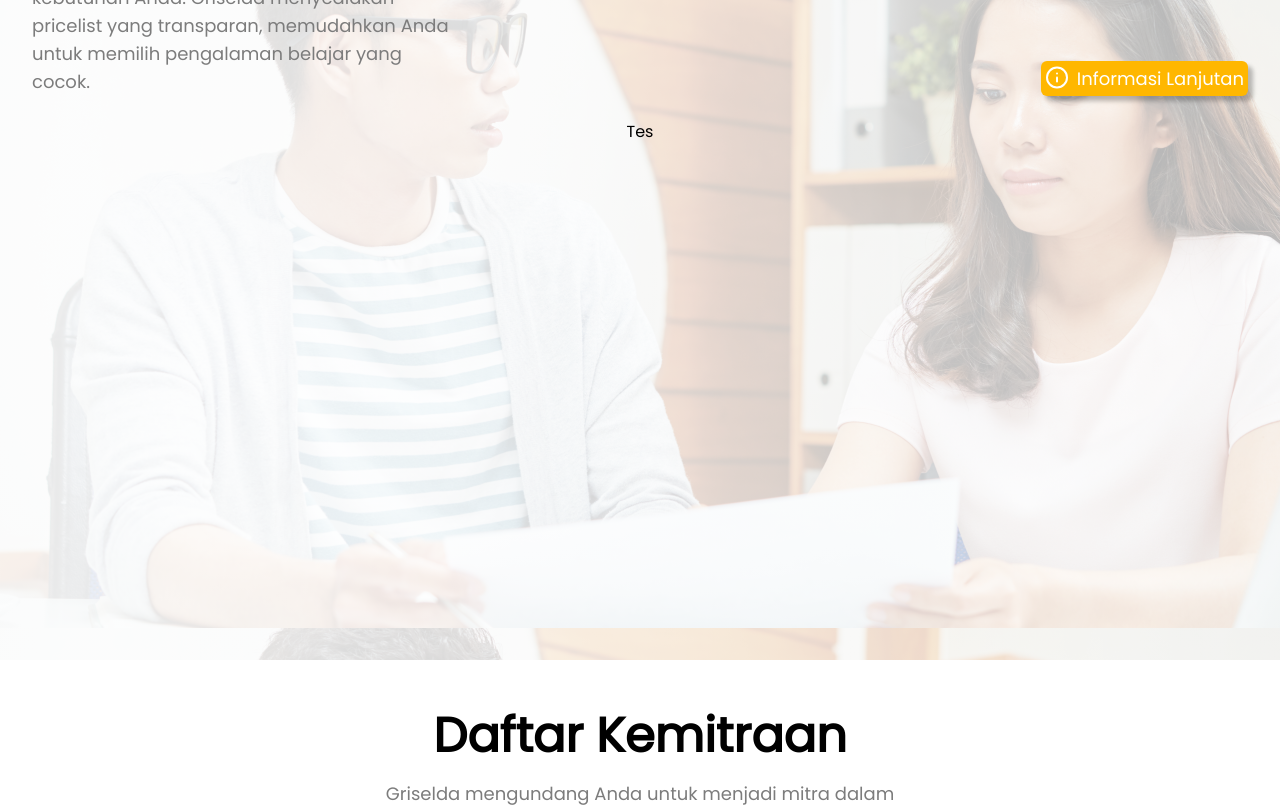
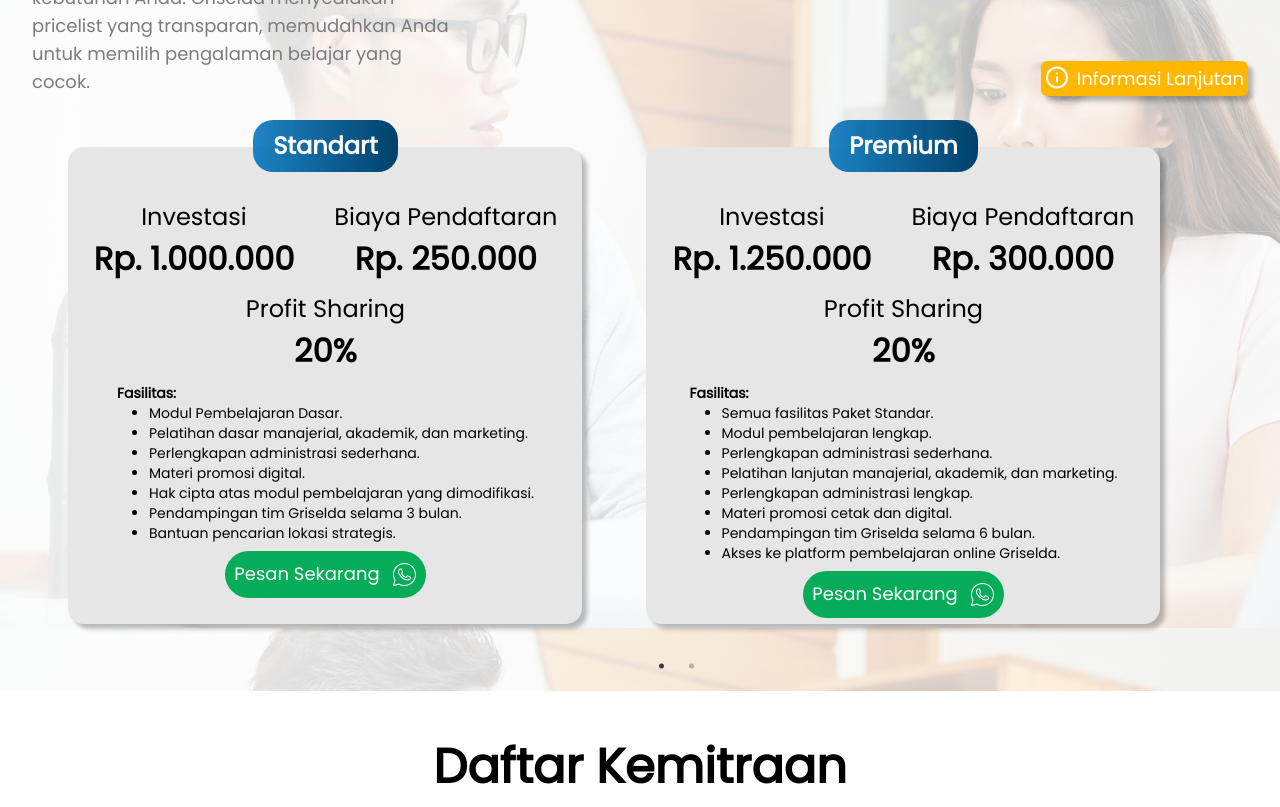
Before and after one commit to RozKoy/Bimbel-Griselda, a Next.js app: page /patner in a window 1280 px wide. Shown: the part 2540-3347 px from the top of the page. Built offline with nearby package versions, Linux system fonts and the light colour scheme.

Commit message:
Add component CardMitraPacket

```diff
--- a/src/components/landing-pages/Mitra/MitraPacketPages.tsx
+++ b/src/components/landing-pages/Mitra/MitraPacketPages.tsx
@@ -1,25 +1,25 @@
 import InfoIcon from "../Icons/InfoIcon";
 import * as React from "react";
-import { motion } from "framer-motion";
+import { Modal } from "flowbite-react";
 import Slider from "react-slick";
 import "slick-carousel/slick/slick.css";
 import "slick-carousel/slick/slick-theme.css";
+import CardMitraPacket from "../Murid/CardMitraPacket";
 
-const settings = {
-  className: " h-auto w-[95%]  sm:w-[90%]   ",
+var settings = {
+  className: " h-auto w-full pl-[3%]   sm:pl-[3%] sm:pr-[2%] ",
   dots: true,
-  autoplay: true,
-  speed: 2000,
-  autoplaySpeed: 2000,
-  slidesToShow: 3,
-  slidesToScroll: 3,
-
+  infinite: false,
+  speed: 500,
+  slidesToShow: 2,
+  slidesToScroll: 2,
+  initialSlide: 0,
   responsive: [
     {
       breakpoint: 1024,
       settings: {
-        slidesToShow: 4,
-        slidesToScroll: 4,
+        slidesToShow: 3,
+        slidesToScroll: 3,
         infinite: true,
         dots: true,
       },
@@ -35,179 +35,53 @@ const settings = {
     {
       breakpoint: 480,
       settings: {
-        slidesToShow: 2,
-        slidesToScroll: 2,
+        rows: 1,
+        slidesToShow: 1,
+        slidesToScroll: 1,
       },
     },
   ],
 };
 
 export default function MitraPacketPages() {
-  // array variabel kelas
-  const kelas: string[] = ["TK", "SD", "SMP", "SMA"];
-
-  //useState variable to handle button color
-  const [activeButton, setActiveButton] = React.useState<string>("TK");
-
-  //   const kelasTK = [
-  //     {
-  //       id: 1,
-  //       title: "Calistung",
-  //       status: "online",
-  //       price: "Rp.50.000",
-  //       url: "https://wa.me/6282233216825?text=Halo+kak+saya+untuk+membeli+paket+bimbel+griselda+jenjang+kelas+TK+dengan+paket+Calistung+Online+tolong+beri+info+selengkapnya",
-  //     },
-  //     {
-  //       id: 2,
-  //       title: "International",
-  //       status: "online",
-  //       price: "Rp.60.000",
-  //       url: "https://wa.me/6282233216825?text=Halo+kak+saya+untuk+membeli+paket+bimbel+griselda+jenjang+kelas+TK+dengan+paket+International+Online+tolong+beri+info+selengkapnya",
-  //     },
-  //     {
-  //       id: 3,
-  //       title: "Calistung",
-  //       status: "offline",
-  //       price: "Rp.60.000",
-  //       url: "https://wa.me/6282233216825?text=Halo+kak+saya+untuk+membeli+paket+bimbel+griselda+jenjang+kelas+TK+dengan+paket+Calistung+Offline+tolong+beri+info+selengkapnya",
-  //     },
-  //     {
-  //       id: 4,
-  //       title: "International",
-  //       status: "offline",
-  //       price: "Rp.60.000",
-  //       url: "https://wa.me/6282233216825?text=Halo+kak+saya+untuk+membeli+paket+bimbel+griselda+jenjang+kelas+TK+dengan+paket+International+Offline+tolong+beri+info+selengkapnya",
-  //     },
-  //   ];
-
-  //   const kelasSD = [
-  //     {
-  //       id: 1,
-  //       title: "Kurikulum Nasional",
-  //       pricelist1: "Rp.70.000",
-  //       pricelist2: "Rp.75.000",
-  //       pricelist3: "Rp.80.000",
-  //       pricelist4: "Rp.85.000",
-  //       url: "https://wa.me/6282233216825?text=Halo+kak+saya+untuk+membeli+paket+bimbel+griselda+jenjang+kelas+SD+dengan+paket+Kurikulum+Nasional+tolong+beri+info+selengkapnya",
-  //     },
-  //     {
-  //       id: 2,
-  //       title: "Kurikulum International",
-  //       pricelist1: "Rp.80.000",
-  //       pricelist2: "Rp.85.000",
-  //       pricelist3: "Rp.90.000",
-  //       pricelist4: "Rp.95.000",
-  //       url: "https://wa.me/6282233216825?text=Halo+kak+saya+untuk+membeli+paket+bimbel+griselda+jenjang+kelas+SD+dengan+paket+Kurikulum+Internasional+tolong+beri+info+selengkapnya",
-  //     },
-  //     {
-  //       id: 3,
-  //       title: "Olimpiade",
-  //       pricelist1: "Rp.85.000",
-  //       pricelist2: "Rp.90.000",
-  //       pricelist3: "Rp.95.000",
-  //       pricelist4: "Rp.100.000",
-  //       url: "https://wa.me/6282233216825?text=Halo+kak+saya+untuk+membeli+paket+bimbel+griselda+jenjang+kelas+SD+dengan+paket+Olimpiade+tolong+beri+info+selengkapnya",
-  //     },
-  //     {
-  //       id: 4,
-  //       title: "Intensif English Class",
-  //       pricelist1: "Rp.80.000",
-  //       pricelist2: "Rp.85.000",
-  //       pricelist3: "Rp.90.000",
-  //       pricelist4: "Rp.95.000",
-  //       url: "https://wa.me/6282233216825?text=Halo+kak+saya+untuk+membeli+paket+bimbel+griselda+jenjang+kelas+SD+dengan+paket+Intensif+English+Class+tolong+beri+info+selengkapnya",
-  //     },
-  //   ];
-
-  //   const kelasSMP = [
-  //     {
-  //       id: 1,
-  //       title: "Kurikulum Nasional",
-  //       pricelist1: "Rp.80.000",
-  //       pricelist2: "Rp.85.000",
-  //       pricelist3: "Rp.90.000",
-  //       pricelist4: "Rp.95.000",
-  //       url: "https://wa.me/6282233216825?text=Halo+kak+saya+untuk+membeli+paket+bimbel+griselda+jenjang+kelas+SMP+dengan+paket+Kurikulum+Nasional+tolong+beri+info+selengkapnya",
-  //     },
-  //     {
-  //       id: 2,
-  //       title: "Kurikulum International",
-  //       pricelist1: "Rp.90.000",
-  //       pricelist2: "Rp.95.000",
-  //       pricelist3: "Rp.95.000",
-  //       pricelist4: "Rp.98.000",
-  //       url: "https://wa.me/6282233216825?text=Halo+kak+saya+untuk+membeli+paket+bimbel+griselda+jenjang+kelas+SMP+dengan+paket+Kurikulum+Internasional+tolong+beri+info+selengkapnya",
-  //     },
-  //     {
-  //       id: 3,
-  //       title: "Olimpiade",
-  //       pricelist1: "Rp.90.000",
-  //       pricelist2: "Rp.95.000",
-  //       pricelist3: "Rp.95.000",
-  //       pricelist4: "Rp.100.000",
-  //       url: "https://wa.me/6282233216825?text=Halo+kak+saya+untuk+membeli+paket+bimbel+griselda+jenjang+kelas+SMP+dengan+paket+Olimpiade+tolong+beri+info+selengkapnya",
-  //     },
-  //     {
-  //       id: 4,
-  //       title: "Intensif English Class",
-  //       pricelist1: "Rp.90.000",
-  //       pricelist2: "Rp.95.000",
-  //       pricelist3: "Rp.95.000",
-  //       pricelist4: "Rp.98.000",
-  //       url: "https://wa.me/6282233216825?text=Halo+kak+saya+untuk+membeli+paket+bimbel+griselda+jenjang+kelas+SMP+dengan+paket+Intensif+English+Class+tolong+beri+info+selengkapnya",
-  //     },
-  //   ];
-
-  //   const kelasSMA = [
-  //     {
-  //       id: 1,
-  //       title: "Kurikulum Nasional",
-  //       pricelist1: "Rp.90.000",
-  //       pricelist2: "Rp.95.000",
-  //       pricelist3: "Rp.95.000",
-  //       pricelist4: "Rp.100.000",
-  //       url: "https://wa.me/6282233216825?text=Halo+kak+saya+untuk+membeli+paket+bimbel+griselda+jenjang+kelas+SMA+dengan+paket+Kurikulum+Nasional+tolong+beri+info+selengkapnya",
-  //     },
-  //     {
-  //       id: 2,
-  //       title: "Kurikulum International",
-  //       pricelist1: "Rp.95.000",
-  //       pricelist2: "Rp.100.000",
-  //       pricelist3: "Rp.100.000",
-  //       pricelist4: "Rp.110.000",
-  //       url: "https://wa.me/6282233216825?text=Halo+kak+saya+untuk+membeli+paket+bimbel+griselda+jenjang+kelas+SMA+dengan+paket+Kurikulum+Internasional+tolong+beri+info+selengkapnya",
-  //     },
-  //     {
-  //       id: 3,
-  //       title: "Olimpiade",
-  //       pricelist1: "Rp.100.000",
-  //       pricelist2: "Rp.110.000",
-  //       pricelist3: "Rp.110.000",
-  //       pricelist4: "Rp.120.000",
-  //       url: "https://wa.me/6282233216825?text=Halo+kak+saya+untuk+membeli+paket+bimbel+griselda+jenjang+kelas+SMA+dengan+paket+Olimpiade+tolong+beri+info+selengkapnya",
-  //     },
-  //     {
-  //       id: 4,
-  //       title: "Intensif English Class",
-  //       pricelist1: "Rp.95.000",
-  //       pricelist2: "Rp.100.000",
-  //       pricelist3: "Rp.100.000",
-  //       pricelist4: "Rp.110.000",
-  //       url: "https://wa.me/6282233216825?text=Halo+kak+saya+untuk+membeli+paket+bimbel+griselda+jenjang+kelas+SMA+dengan+paket+Intensif+English+Class+tolong+beri+info+selengkapnya",
-  //     },
-  //   ];
+  const kelasSD = [
+    {
+      id: 1,
+      title: "Standart",
+      investment: "Rp. 1.000.000",
+      price: "Rp. 250.000",
+      profit: 20,
+      url: "https://wa.me/6282233216825?text=Halo+kak%2C+saya+tertarik+untuk+menjadi+mitra+bimbel+griselda+dengan+paket+%28Standart%29+tolong+beri+info+selengkapnya",
+    },
+    {
+      id: 2,
+      title: "Premium",
+      investment: "Rp. 1.000.000",
+      price: "Rp. 250.000",
+      profit: 20,
+      url: "https://wa.me/6282233216825?text=Halo+kak%2C+saya+tertarik+untuk+menjadi+mitra+bimbel+griselda+dengan+paket+%28Premium%29+tolong+beri+info+selengkapnya",
+    },
+    {
+      id: 3,
+      title: "Gold",
+      investment: "Rp. 1.000.000",
+      price: "Rp. 250.000",
+      profit: 20,
+      url: "https://wa.me/6282233216825?text=Halo+kak%2C+saya+tertarik+untuk+menjadi+mitra+bimbel+griselda+dengan+paket+%28Gold%29+tolong+beri+info+selengkapnya",
+    },
+  ];
 
   return (
     <div className="bg-[url('../../public/assets/latarPaket.png')]  w-full h-auto sm:min-h-screen">
-      <div className="gradasi2 w-full h-auto pt-6 pb-8 px-2 space-y-4  sm:space-y-6 sm:min-h-screen sm:px-8 sm:pb-10  sm:pt-6">
+      <div className="gradasi2 w-full h-auto pt-6 pb-8 px-5 space-y-4  sm:space-y-6 sm:min-h-screen sm:px-8 sm:pb-10  sm:pt-6">
         <div className="w-[334pxpx] sm:w-[424px]">
           <p className="font-extrabold text-center text-[26px] sm:text-5xl sm:text-left">
             Pilih Paket Kamu
           </p>
         </div>
 
-        <div className=" flex flex-col items-center sm:flex-row sm:justify-between sm:items-end">
-          <p className="text-[#7C7C7C] text-center text-[12px] w-[334pxpx] sm:w-[424px] sm:text-left sm:text-lg">
+        <div className=" flex flex-col space-y-2  items-center sm:flex-row sm:justify-between sm:items-end sm:space-y-0">
+          <p className="text-[#7C7C7C] text-center text-[12px] w-[334px] sm:w-[424px] sm:text-left sm:text-lg">
             Pilih paket pembelajaran yang sesuai dengan kebutuhan Anda. Griselda
             menyediakan pricelist yang transparan, memudahkan Anda untuk memilih
             pengalaman belajar yang cocok.
@@ -219,9 +93,60 @@ export default function MitraPacketPages() {
           </div>
         </div>
 
-        <div className=" flex flex-col items-center space-y-4  sm:space-y-8">
-          <p>Tes</p>
-        </div>
+        <Slider {...settings}>
+          <CardMitraPacket
+            title="Standart"
+            investment="Rp. 1.000.000"
+            price="Rp. 250.000"
+            profit={20}
+            href="https://wa.me/6282233216825?text=Halo+kak%2C+saya+tertarik+untuk+menjadi+mitra+bimbel+griselda+dengan+paket+%28Standart%29+tolong+beri+info+selengkapnya"
+          >
+            <ol className="list-disc text-[12px] ml-8 sm:text-sm ">
+              <li>Modul Pembelajaran Dasar.</li>
+              <li>Pelatihan dasar manajerial, akademik, dan marketing.</li>
+              <li>Perlengkapan administrasi sederhana.</li>
+              <li>Materi promosi digital.</li>
+              <li>Hak cipta atas modul pembelajaran yang dimodifikasi.</li>
+              <li>Pendampingan tim Griselda selama 3 bulan.</li>
+              <li>Bantuan pencarian lokasi strategis.</li>
+            </ol>
+          </CardMitraPacket>
+          <CardMitraPacket
+            title="Premium"
+            investment="Rp. 1.250.000"
+            price="Rp. 300.000"
+            profit={20}
+            href="https://wa.me/6282233216825?text=Halo+kak%2C+saya+tertarik+untuk+menjadi+mitra+bimbel+griselda+dengan+paket+%28Premium%29+tolong+beri+info+selengkapnya"
+          >
+            <ol className="list-disc text-[12px] ml-8 sm:text-sm ">
+              <li>Semua fasilitas Paket Standar.</li>
+              <li>Modul pembelajaran lengkap.</li>
+              <li>Perlengkapan administrasi sederhana.</li>
+              <li> Pelatihan lanjutan manajerial, akademik, dan marketing.</li>
+              <li>Perlengkapan administrasi lengkap.</li>
+              <li>Materi promosi cetak dan digital.</li>
+              <li>Pendampingan tim Griselda selama 6 bulan.</li>
+              <li> Akses ke platform pembelajaran online Griselda.</li>
+            </ol>
+          </CardMitraPacket>
+          <CardMitraPacket
+            title="Gold"
+            investment="Rp. 1.500.000"
+            price="Rp. 350.000"
+            profit={20}
+            href="https://wa.me/6282233216825?text=Halo+kak%2C+saya+tertarik+untuk+menjadi+mitra+bimbel+griselda+dengan+paket+%28Gold%29+tolong+beri+info+selengkapnya"
+          >
+            <ol className="list-disc text-[12px] ml-8 sm:text-sm ">
+              <li>Semua fasilitas Paket Premium.</li>
+              <li>Hak cipta atas modul pembelajaran yang dimodifikasi.</li>
+              <li>Pendampingan tim Griselda selama 12 bulan.</li>
+              <li> Bantuan pencarian lokasi strategis.</li>
+              <li>Akses ke platform pembelajaran online Griselda.</li>
+              <li>Materi promosi cetak dan digital.</li>
+              <li>Layanan branding dan marketing eksklusif.</li>
+            </ol>
+          </CardMitraPacket>
+        </Slider>
       </div>
     </div>
   );
--- /dev/null
+++ b/src/components/landing-pages/Murid/CardMitraPacket.tsx
@@ -0,0 +1,74 @@
+import Link from "next/link";
+import WaTransparent from "@/components/landing-pages/Icons/WaTransparent";
+
+interface CardPacketMitraProps {
+  title?: string;
+  investment?: string;
+  price?: string;
+  profit?: number;
+  href?: any;
+  children:any;
+}
+
+const CardMitraPacket: React.FC<CardPacketMitraProps> = ({
+  title,
+  investment,
+  price,
+  profit,
+  href,
+  children,
+}) => {
+  return (
+    <div className="  relative flex items-center w-[320px] h-[410px] sm:h-[531px] sm:w-[514px]">
+      <div className="absolute top-0 w-full  flex justify-center">
+        <p className="text-white font-bold text-[13.725px] bg-gradient-to-r from-[#0174bee0] to-[#00416B] text-center rounded-[20px]  px-2 py-0.5  sm:text-[24px]  sm:py-2 sm:px-5 sm:max-w-[250px]">
+          {title}
+        </p>
+      </div>
+      <div className="bg-[#E6E6E6] shadow-[5px_5px_4px_0px] shadow-[#00000040] w-full h-[90%] rounded-[11px] pt-3 pb-2 sm:rounded-2xl sm:w-full sm: sm:pt-5 sm:pb-4">
+        <div className=" flex flex-col justify-center items-center mt-3 space-y-2 sm:space-y-2 sm:mt-8">
+          <div className="flex space-x-10">
+            <div className="flex-col text-center">
+              <p className="text-[13.241px] sm:text-[24px]">Investasi</p>
+              <p className="font-bold text-[17.65px] sm:text-[32px]">
+                {investment}
+              </p>
+            </div>
+            <div className="flex-col text-center">
+              <p className="text-[13.241px] sm:text-[24px]">
+                Biaya Pendaftaran
+              </p>
+              <p className="font-bold text-[17.65px] sm:text-[32px]">{price}</p>
+            </div>
+          </div>
+
+          <div className="flex items-center">
+            <div className="flex-col text-center">
+              <p className="text-[13.241px] sm:text-[24px]">Profit Sharing</p>
+              <p className="font-bold text-[17.65px] sm:text-[32px]">
+                {profit}%
+              </p>
+            </div>
+          </div>
+
+          <div className="flex-col">
+            <p className="font-bold text-[12px] ml-2 sm:ml-0 sm:text-sm">Fasilitas:</p>
+            {children}
+          </div>
+
+          <Link
+            href={href}
+            className="bg-[#06AC58] flex justify-center items-center  rounded-full w-[115.45px] h-[26.43px] space-x-1 sm:space-x-3 sm:w-[201px] sm:h-[47px]"
+          >
+            <p className="text-white text-[10.30px] sm:text-lg">
+              Pesan Sekarang
+            </p>
+            <WaTransparent className="w-[14.30px] h-[14.30px] sm:w-[25px] sm:h-[25px]" />
+          </Link>
+        </div>
+      </div>
+    </div>
+  );
+};
+
+export default CardMitraPacket;
```
